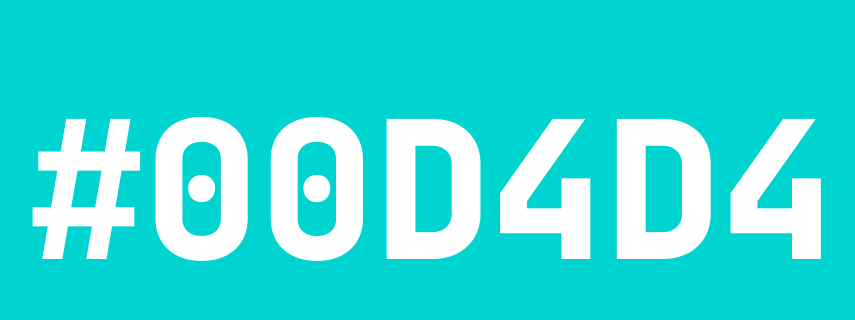
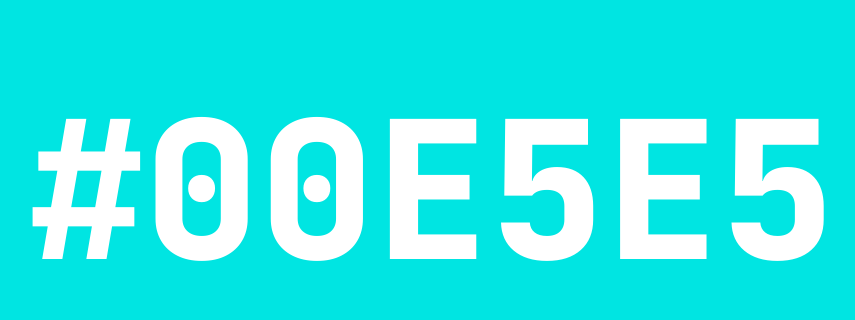
Before and after one commit to thinkaliker/HexClock, a plain HTML site: page index.html in a window 1280 px wide. Shown: the part 218-538 px from the top of the page, without its empty margins (216-1071 px from the left). Drawn offline with nearby package versions, Linux system fonts and the light colour scheme.

Commit message:
smooth out text color change, scale with rounding

```diff
--- a/hexclock.js
+++ b/hexclock.js
@@ -14,9 +14,9 @@ $(document).ready(function() {
     let clockColor = null;
 
     if (mode === "scaled") {
-      const hScaled = mapRange(h, 0, 23, 0, 230).toString(16);
-      const mScaled = mapRange(m, 0, 59, 0, 236).toString(16);
-      const sScaled = mapRange(s, 0, 59, 0, 236).toString(16);
+      const hScaled = mapRange(h, 0, 23, 0, 255).toString(16);
+      const mScaled = mapRange(m, 0, 59, 0, 255).toString(16);
+      const sScaled = mapRange(s, 0, 59, 0, 255).toString(16);
       bgColor = rgbToHexString(hScaled, mScaled, sScaled);
       clockColor = textColorFromBackground(hScaled, mScaled, sScaled);
     } else if (mode === "normal") {
@@ -46,7 +46,7 @@ function rgbToHexString(r, g, b) {
 
 // maps a value from one range to another range
 function mapRange(value, low1, high1, low2, high2) {
-  return low2 + (high2 - low2) * (value - low1) / (high1 - low1);
+  return Math.round(low2 + (high2 - low2) * (value - low1) / (high1 - low1));
 }
 
 // choose a text color based on the provided RGB values
--- a/index.html
+++ b/index.html
@@ -13,7 +13,7 @@
         background-color: #293759;
         height: 100vh;
         width: 100vw;
-        transition: background-color 1000ms linear;
+        transition: background-color 500ms linear;
         overflow: hidden;
       }
       .flex-container {
@@ -24,6 +24,7 @@
       }
       #clock {
         color: white;
+        transition: color 500ms linear;
         font-family: "JetBrains Mono", monospace;
         font-weight: 800;
         font-size: 12em;
```
